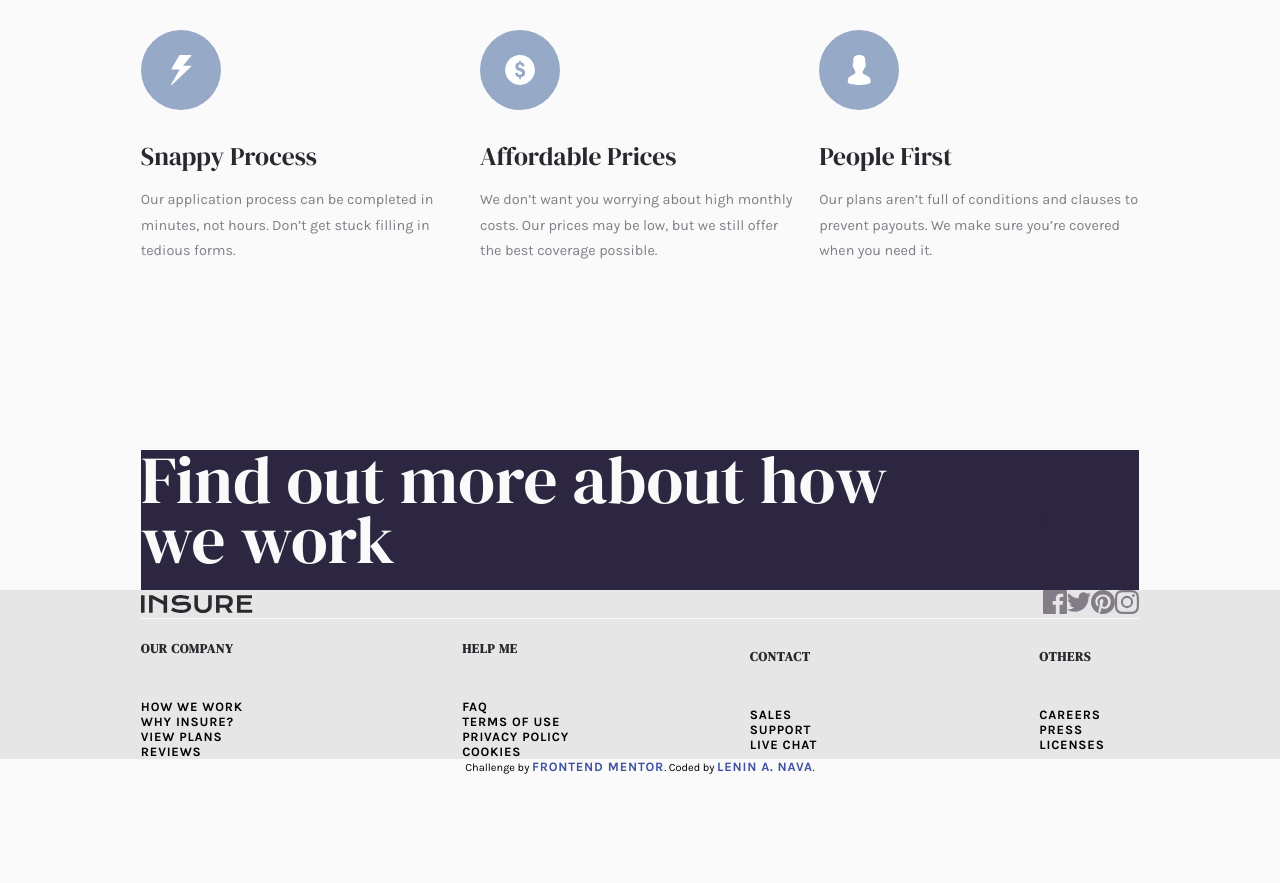
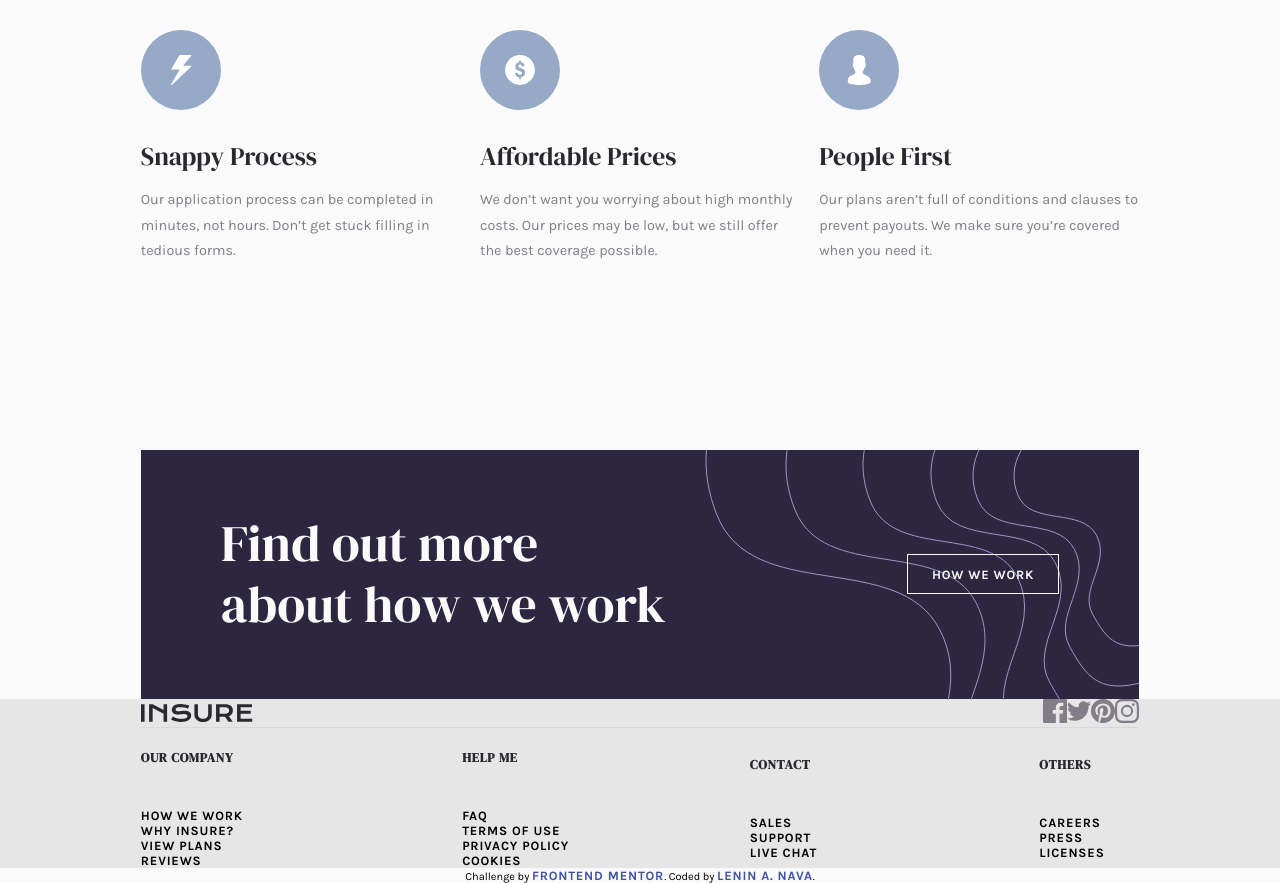
Before and after one commit to leninnava/insure-landing-challenge, a plain HTML site: page index.html in a window 1280 px wide. Shown: the part 1120-2003 px from the top of the page. Before the commit the page ends 1894 px from the top, so only its background shows below. Drawn offline with Linux system fonts and the light colour scheme.

Commit message:
html, css: banner initial implementation

```diff
--- a/index.html
+++ b/index.html
@@ -89,8 +89,9 @@
   <!-- Beginning of section three -->
   <div id="banner" class="wrapper">
     <div class="flex row">
-    <h2>Find out more about how we work</h2>
-    <a class="button-link"href="">How we work</a>
+    <h2 class="banner-header">Find out more <span>about how we work</span></h2>
+    <a class="banner-button"href="">How we work</a>
+    <svg class="banner-waves"></svg>
   </div>
   </div>
 
--- a/style.css
+++ b/style.css
@@ -102,6 +102,9 @@ a {
     text-decoration: none;
 }
 
+span {
+    display: inline-block;
+}
 .link {
     text-transform: uppercase;
     font-size: .8rem;
@@ -271,11 +274,41 @@ h1::before {
 #banner {
     background: var(--primary-color-darkviolet);
     flex: 0 1 auto;
+    display: flex;
+    height: 15.57rem;
+    padding: 5rem;
+    position: relative;
 }
 
 #banner > div > h2 {
     color: var(--neutral-color-verylightgray);
 
+}
+
+.banner-header {
+    font-size: 3.2rem;
+    margin: 0;
+}
+
+.banner-button {
+    color: var(--neutral-color-verylightgray);
+    border: solid .1rem var(--neutral-color-verylightgray);
+    transition: color, background, cubic-bezier(0.785, 0.135, 0.15, 0.86) 0.2s;
+    white-space: nowrap;
+    padding: .7rem 1.5rem;
+    z-index: 3;
+}
+
+.banner-waves {
+    background-image: url(/images/bg-pattern-how-we-work-desktop.svg);
+    background-repeat: no-repeat;
+    position: absolute;
+    width: 28rem;
+    right: -14px;
+    height: 16rem;
+    z-index: 2;
+    pointer-events: none;
+    top: 0;
 }
 
 
@@ -287,7 +320,11 @@ footer {
 }
 
 footer > .wrapper > .upper-footer {
-    border-bottom: solid var(--neutral-color-verylightgray) 1px ;
+    border-bottom: solid rgb(217, 217, 217) 1px ;
+}
+
+.footer-header {
+    color: rgb(250, 250, 250);
 }
 
 /* Links (text) from navbar, buttons and footer use similar styling. Refactor */
```
